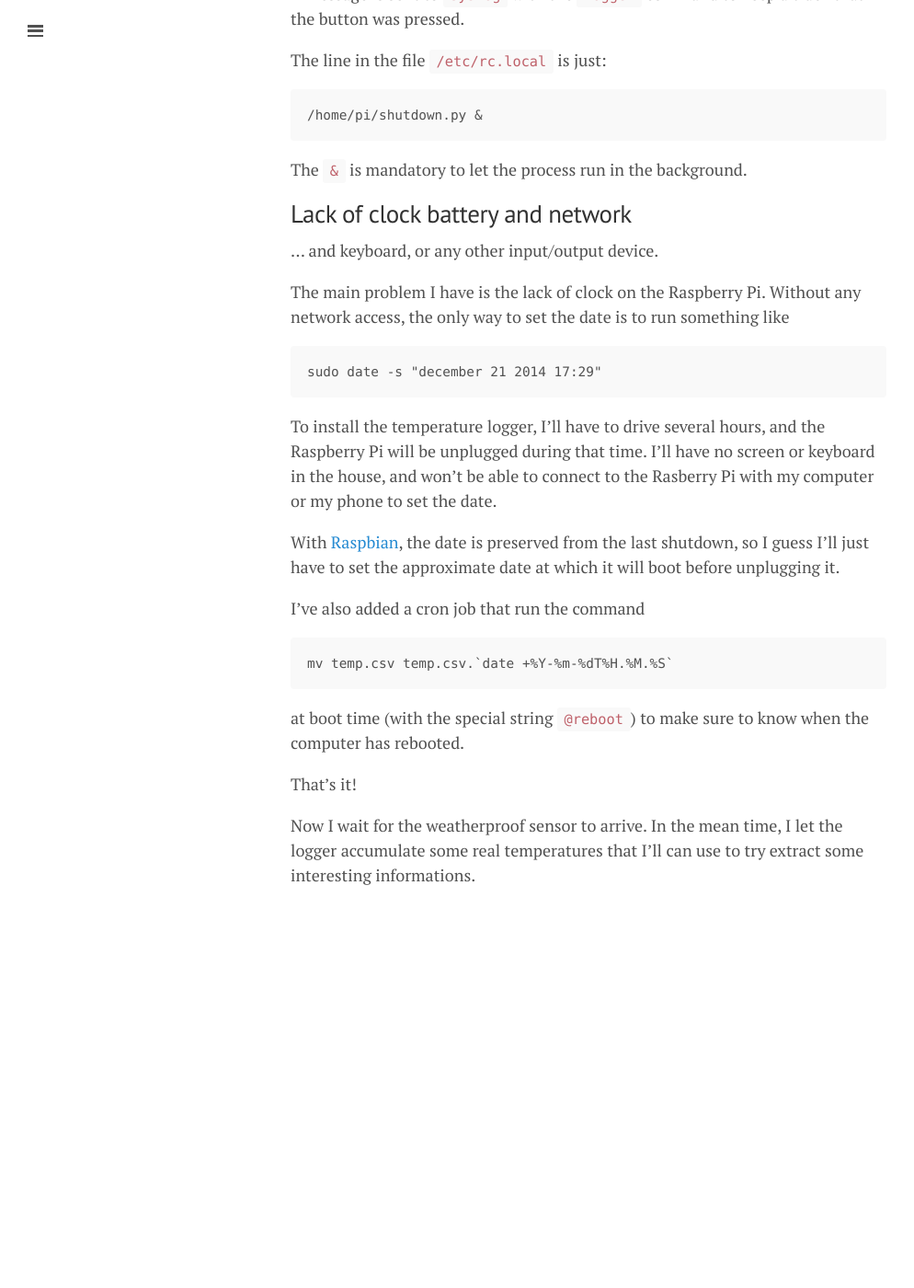
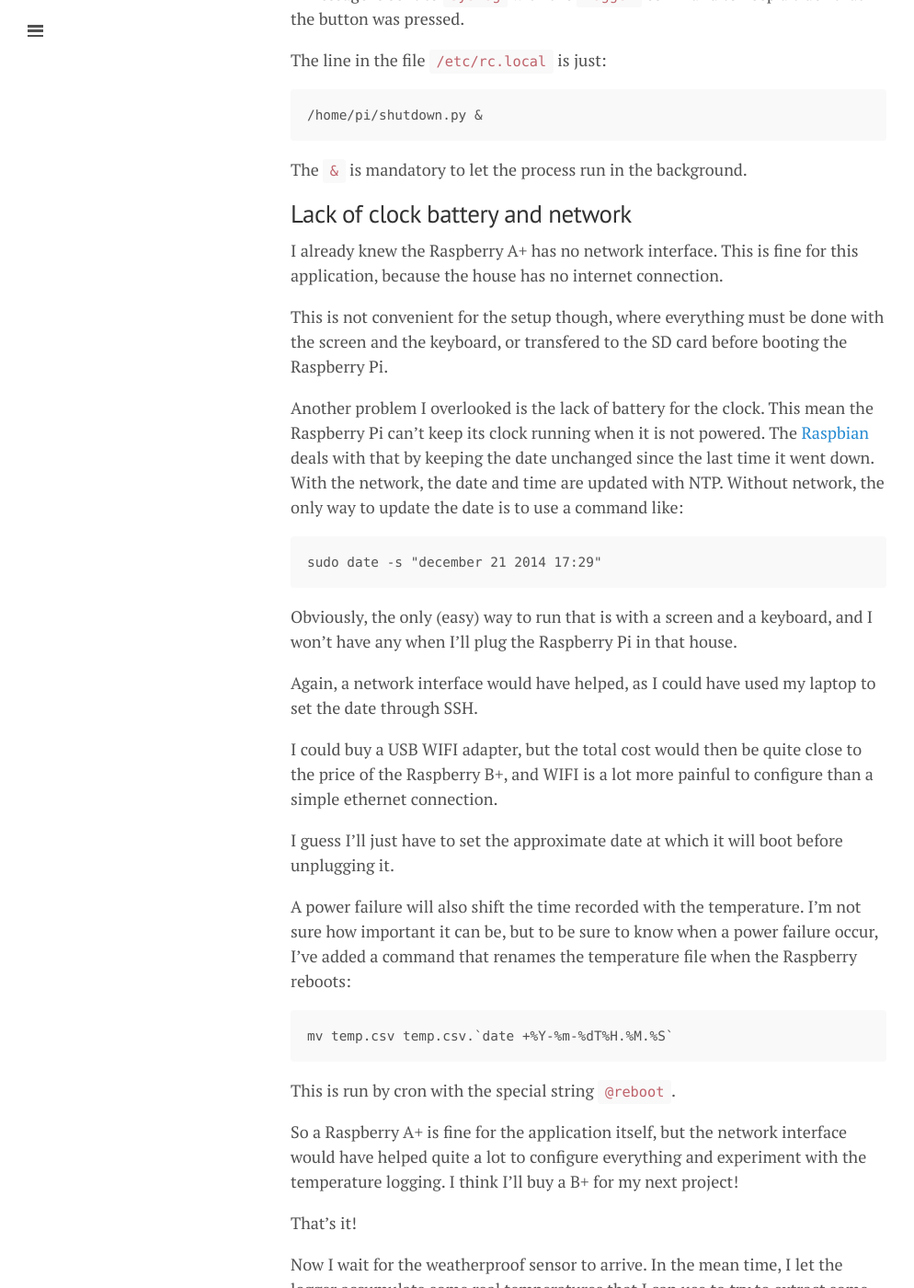
Before and after one commit to glehmann/glehmann.github.io, a Jekyll site: the page built from _posts/2014-12-23-Raspberry-Pi-as-a-temperature-logger.md, in a window 1280 px wide and 1400 px high, scrolled down 4706 px. Shown: the whole window at 92% size, without its empty margins (0-994 px from the left). Built offline with Jekyll 4.4.1, drawn with Linux system fonts in a browser that asks for light colours; Markdown is read by kramdown in place of the engine named in the settings; comment, search, counter and statistics services are not loaded; before the commit the page ends 5743 px from its top, so only the background shows below that; some of the changed text lies outside the part shown.

Commit message:
rework the section about network and clock battery

```diff
--- a/_posts/2014-12-23-Raspberry-Pi-as-a-temperature-logger.md
+++ b/_posts/2014-12-23-Raspberry-Pi-as-a-temperature-logger.md
@@ -167,33 +167,51 @@ The `&` is mandatory to let the process run in the background.
 
 ## Lack of clock battery and network
 
-… and keyboard, or any other input/output device.
+I already knew the Raspberry A+ has no network interface. This is fine for this
+application, because the house has no internet connection.
 
-The main problem I have is the lack of clock on the Raspberry Pi. Without any
-network access, the only way to set the date is to run something like
+This is not convenient for the setup though, where everything must be done
+with the screen and the keyboard, or transfered to the SD card before booting
+the Raspberry Pi.
+
+Another problem I overlooked is the lack of battery for the clock. This mean
+the Raspberry Pi can't keep its clock running when it is not powered. The [Raspbian]
+deals with that by keeping the date unchanged since the last time it went down.
+With the network, the date and time are updated with NTP. Without network,
+the only way to update the date is to use a command like:
 
     sudo date -s "december 21 2014 17:29"
 
-To install the temperature logger, I'll have to drive several hours, and the
-Raspberry Pi will be unplugged during that time. I'll have no screen or keyboard
-in the house, and won't be able to connect to the Rasberry Pi with my computer
-or my phone to set the date.
+Obviously, the only (easy) way to run that is with a screen and a keyboard,
+and I won't have any when I'll plug the Raspberry Pi in that house.
 
-With [Raspbian], the date is preserved from the last shutdown, so I guess I'll
-just have to set the approximate date at which it will boot before unplugging
+Again, a network interface would have helped, as I could have used my laptop
+to set the date through SSH.
+
+I could buy a USB WIFI adapter, but the total cost would then be quite close
+to the price of the Raspberry B+, and WIFI is a lot more painful to configure
+than a simple ethernet connection.
+
+I guess I'll just have to set the approximate date at which it will boot before unplugging
 it.
 
-I've also added a cron job that run the command
+A power failure will also shift the time recorded with the temperature. I'm not
+sure how important it can be, but to be sure to know when a power failure
+occur, I've added a command that renames the temperature file when the
+Raspberry reboots:
 
     mv temp.csv temp.csv.`date +%Y-%m-%dT%H.%M.%S`
 
-at boot time (with the special string `@reboot`) to make sure to know when the
-computer has rebooted.
+This is run by cron with the special string `@reboot`.
+
+So a Raspberry A+ is fine for the application itself, but the network interface
+would have helped quite a lot to configure everything and experiment with the
+temperature logging. I think I'll buy a B+ for my next project!
 
 That's it!
 
 Now I wait for the weatherproof sensor to arrive. In the mean time, I let the logger
-accumulate some real temperatures that I'll can use to try extract some interesting
+accumulate some real temperatures that I can use to try to extract some interesting
 informations.
 
 
```
